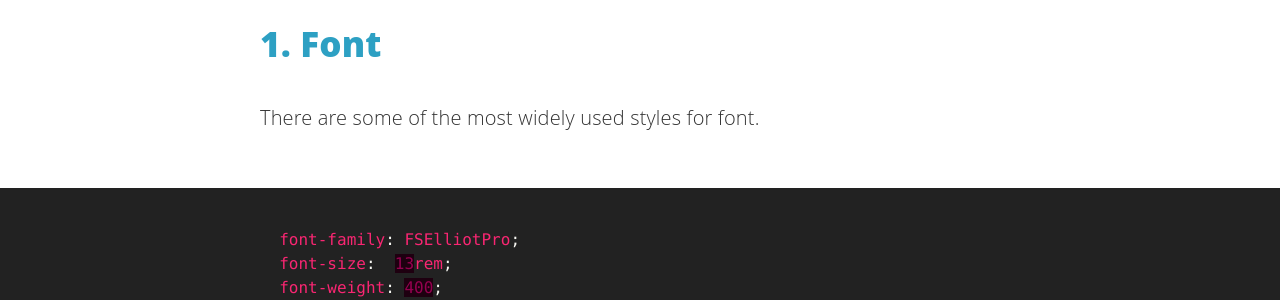
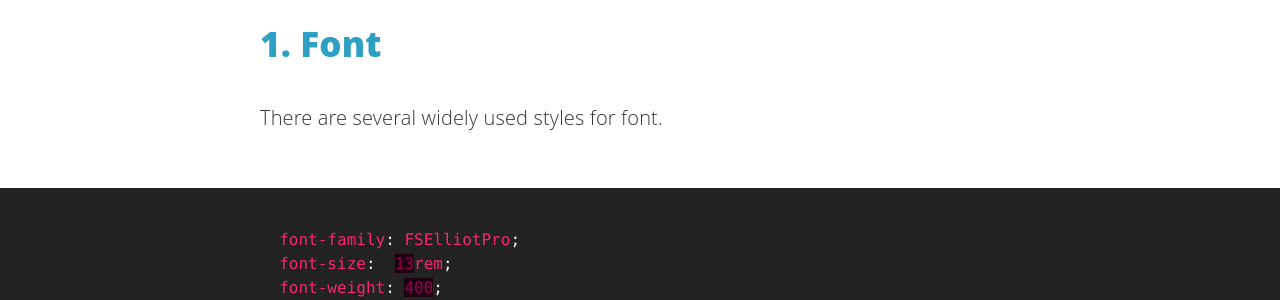
Before and after one commit to FindCyrus/findcyrus.github.io, a Jekyll site: the page built from _posts/2016-09-10-basic-css-styles.md, in a window 1280 px wide and 900 px high, scrolled down 380 px. Shown: the part 156-456 px from the top of the window. Built offline with Jekyll 4.4.1, drawn with Linux system fonts in a browser that asks for light colours; comment, search, counter and statistics services are not loaded.

Commit message:
change file name

```diff
--- a/_posts/2016-09-10-basic-css.md
+++ b/_posts/2016-09-10-basic-css-styles.md
@@ -1,6 +1,6 @@
 ---
 layout: post
-title: "Basic CSS #1"
+title: "Basic CSS Styles #1"
 date: 2016-09-09 14:25:54
 image: '/assets/img/'
 description: 'List basic css attributes classified by html element'
@@ -16,7 +16,7 @@
 
 ## 1. Font
 
-There are some of the most widely used styles for font.
+There are several widely used styles for font.
 
 {% highlight css %}
   font-family: FSElliotPro;
```
